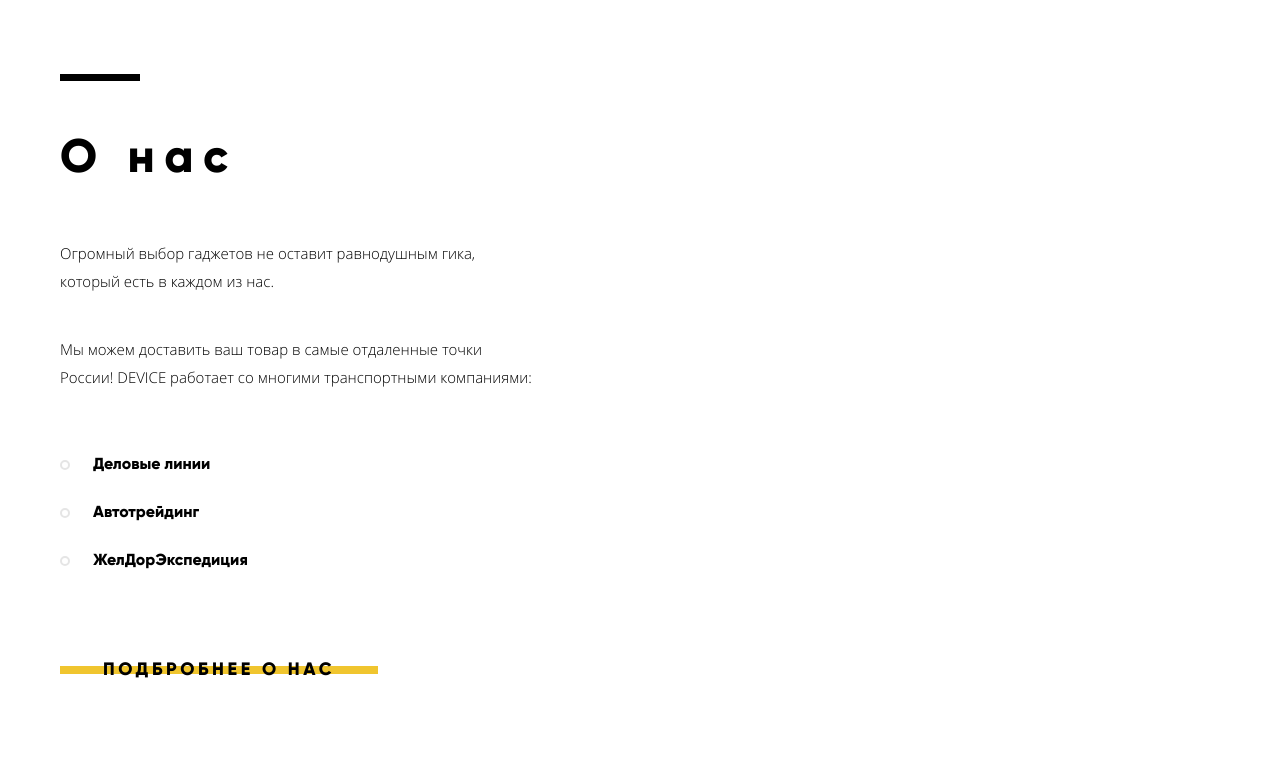
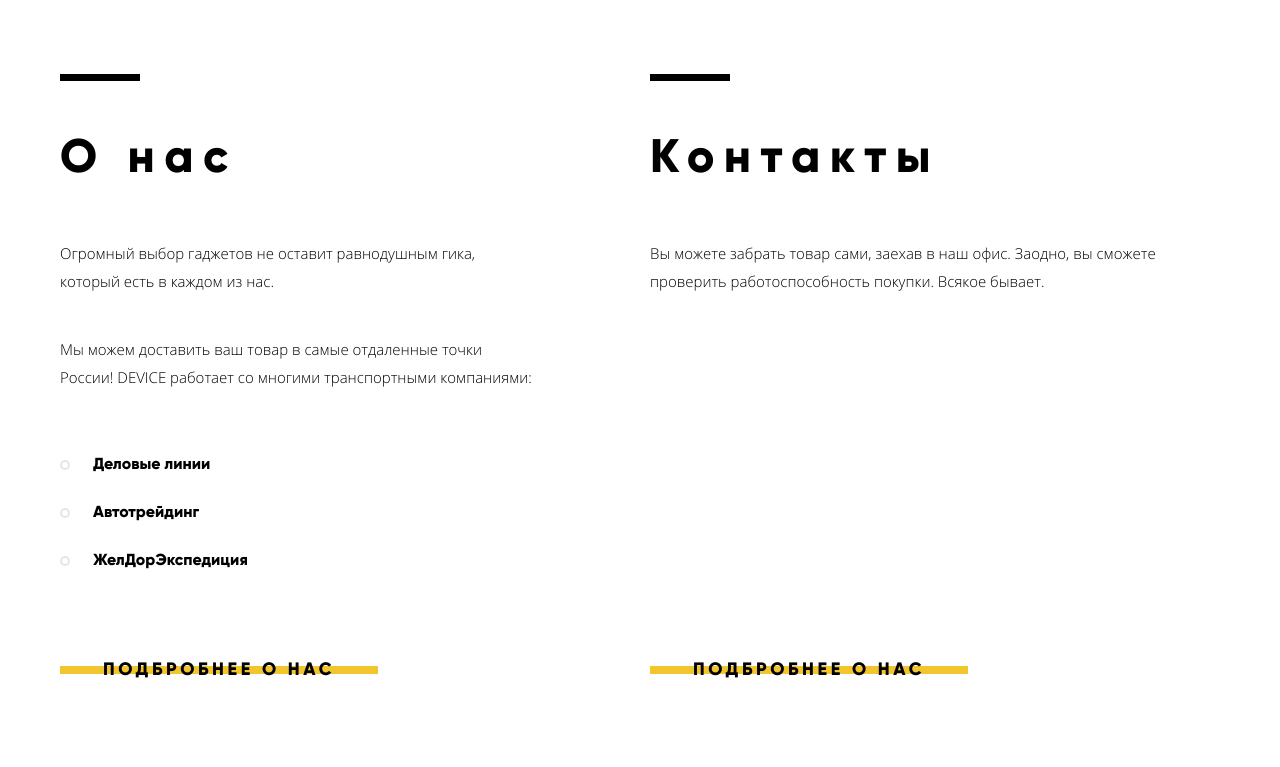
Before and after one commit to muhammadsalam/device, a plain HTML site: page index.html in a window 1280 px wide. Shown: the part 1779-2546 px from the top of the page. Drawn offline with nearby package versions, Linux system fonts and the light colour scheme.

Commit message:
contacts

```diff
--- a/css/sass/style.sass
+++ b/css/sass/style.sass
@@ -654,3 +654,13 @@ body
                 left: -33px
                 transform: translate(0, -50%)
                 border-radius: 50%
+
+.contacts
+    flex: 1 0 440px
+    display: flex
+    flex-direction: column
+    align-items: flex-start
+    &-map
+        width: 100%
+        height: 222px
+        margin-bottom: 85px
--- a/index.html
+++ b/index.html
@@ -321,6 +321,17 @@
                     </ul>
                     <button class="about-button button-w-line block-button">Подбробнее о нас</button>
                 </div>
+                <div class="contacts">
+                    <div class="block-line"></div>
+                    <h2 class="contacts-title block-title">Контакты</h2>
+                    <p class="contacts-description block-description">Вы можете забрать товар сами, заехав в наш офис.
+                        Заодно, вы сможете
+                        проверить работоспособность покупки. Всякое бывает.</p>
+                    <iframe class="contacts-map"
+                        src="https://yandex.ru/map-widget/v1/?um=constructor%3A0929e13c96a93b7936be1154544ae4d86ee8526e0867e4553e9a1417513ca0b3&amp;source=constructor"
+                        frameborder="0"></iframe>
+                    <button class="contacts-button button-w-line block-button">Подбробнее о нас</button>
+                </div>
             </div>
         </div>
     </main>
```
Also changed, not shown: css/style.css.
